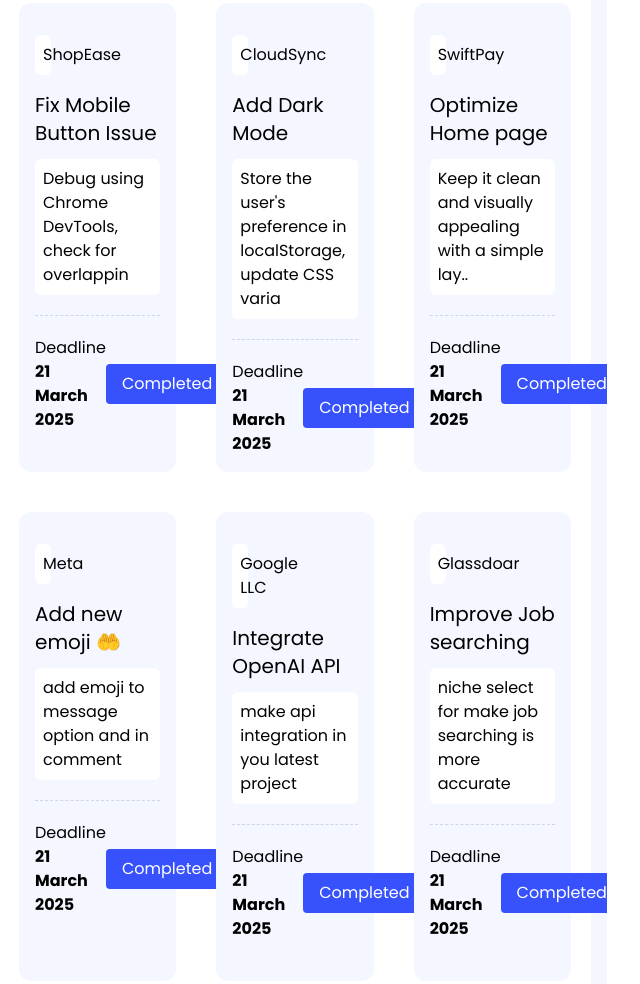
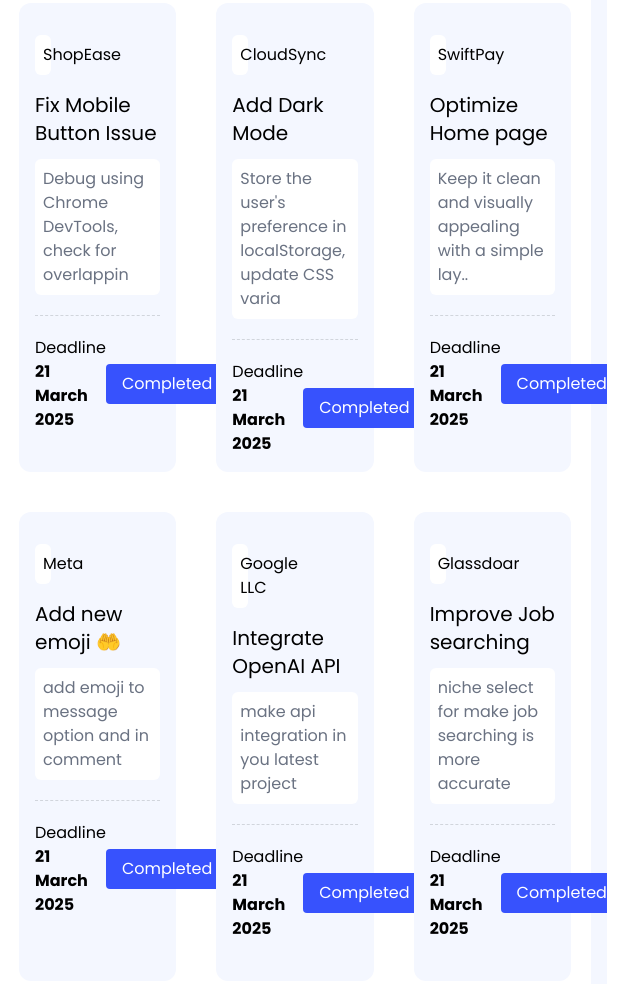
Before and after one commit to rubyrepo/B11A5, a plain HTML site: page index.html in a window 1280 px wide. Shown: the part 365-1349 px from the top of the page, without its empty margins (241-881 px from the left). Drawn offline with nearby package versions, Linux system fonts and the light colour scheme.

Commit message:
Update index.html

```diff
--- a/index.html
+++ b/index.html
@@ -90,7 +90,7 @@
           <div class="bg-[#f4f7ff] rounded-xl p-4 col-span-1">
             <p class="rounded-md bg-white p-2 my-4 mr-48">ShopEase</p>
             <h3 class="text-xl mb-3" id="title_comment_01">Fix Mobile Button Issue</h3>
-            <p class="bg-white p-2 rounded-md overflow-hidden">
+            <p class="bg-white p-2 rounded-md overflow-hidden text-gray-500">
                 Debug using Chrome DevTools, check for overlappin
             </p>
             <hr class="border-dashed text-gray-300 my-5" />
@@ -108,7 +108,7 @@
           <div class="bg-[#f4f7ff] rounded-xl p-4 col-span-1">
             <p class="rounded-md bg-white p-2 my-4 mr-48">CloudSync</p>
             <h3 class="text-xl mb-3" id="title_comment_02">Add Dark Mode</h3>
-            <p class="bg-white p-2 rounded-md">
+            <p class="bg-white p-2 rounded-md text-gray-500">
                 Store the user's preference in localStorage, update CSS varia
             </p>
             <hr class="border-dashed text-gray-300 my-5" />
@@ -126,7 +126,7 @@
           <div class="bg-[#f4f7ff] rounded-xl p-4 col-span-1">
             <p class="rounded-md bg-white p-2 my-4 mr-48">SwiftPay</p>
             <h3 class="text-xl mb-3"id="title_comment_03">Optimize  Home page</h3>
-            <p class="bg-white p-2 rounded-md">
+            <p class="bg-white p-2 rounded-md text-gray-500">
                 Keep it clean and visually appealing with a simple lay..
             </p>
             <hr class="border-dashed text-gray-300 my-5" />
@@ -144,7 +144,7 @@
           <div class="bg-[#f4f7ff] rounded-xl p-4 col-span-1">
             <p class="rounded-md bg-white p-2 my-4 mr-58">Meta</p>
             <h3 class="text-xl mb-3">Add new emoji 🤲</h3>
-            <p class="bg-white p-2 rounded-md" id="title_comment_04">
+            <p class="bg-white p-2 rounded-md text-gray-500" id="title_comment_04">
                 add emoji to message option and in comment
             </p>
             <hr class="border-dashed text-gray-300 my-5" />
@@ -162,7 +162,7 @@
           <div class="bg-[#f4f7ff] rounded-xl p-4 col-span-1">
             <p class="rounded-md bg-white p-2 my-4 mr-42">Google LLC</p>
             <h3 class="text-xl mb-3" id="title_comment_05">Integrate OpenAI API </h3>
-            <p class="bg-white p-2 rounded-md">
+            <p class="bg-white p-2 rounded-md text-gray-500">
                 make api integration in you latest project
             </p>
             <hr class="border-dashed text-gray-300 my-5" />
@@ -180,7 +180,7 @@
           <div class="bg-[#f4f7ff] rounded-xl p-4 col-span-1">
             <p class="rounded-md bg-white p-2 my-4 mr-48">Glassdoar</p>
             <h3 class="text-xl mb-3" id="title_comment_06">Improve Job searching </h3>
-            <p class="bg-white p-2 rounded-md">
+            <p class="bg-white p-2 rounded-md text-gray-500">
                 niche select for make job searching is more accurate
             </p>
             <hr class="border-dashed text-gray-300 my-5" />
```
